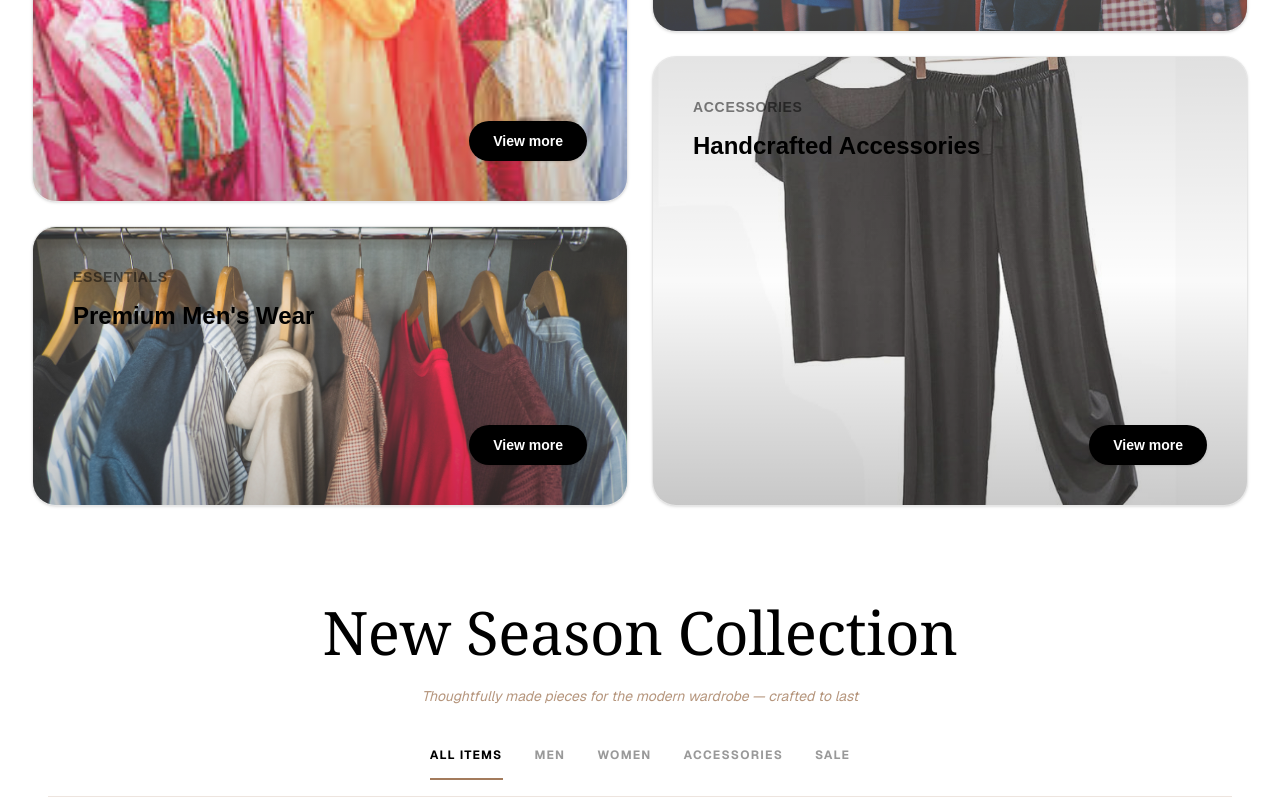
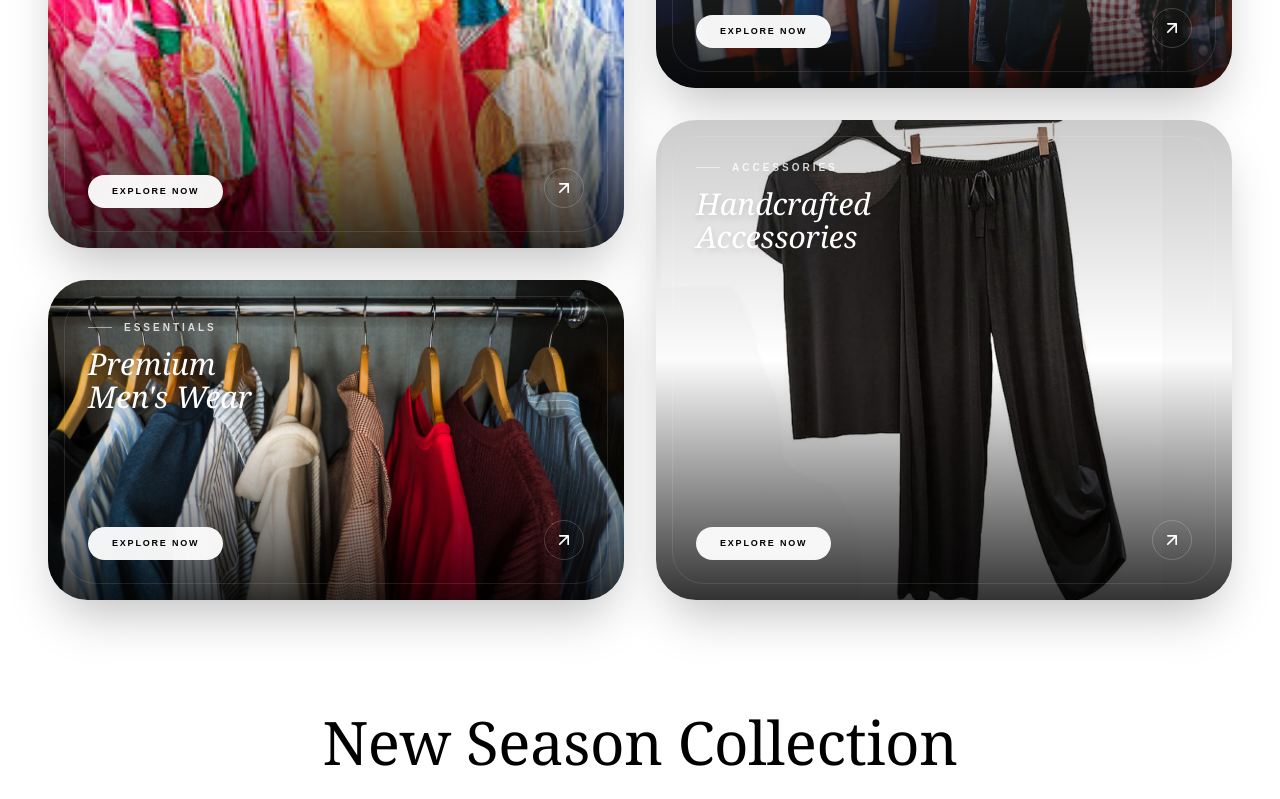
Before and after one commit to Collaborate-team/Clothing-Store-LK-FE, a Next.js app: page / in a window 1280 px wide. Shown: the part 1080-1879 px from the top of the page. Built offline with nearby package versions, Linux system fonts and the light colour scheme.

Commit message:
feat: Add product display components, category grid, and site footer.

```diff
--- a/components/ui/ProductCategoryList.tsx
+++ b/components/ui/ProductCategoryList.tsx
@@ -3,6 +3,10 @@
 import { useState, useEffect } from 'react';
 import ProductCard from '../product/ProductCard';
 import producyImage from '../../public/images/images.jpeg'
+import hoverImage1 from '../../public/images/carousel/carousel-1.jpg'
+import hoverImage2 from '../../public/images/carousel/carousel-2.jpg'
+import hoverImage3 from '../../public/images/carousel/carousel-4.jpg'
+import hoverImage4 from '../../public/images/carousel/carousel-5.jpg'
 
 const ProductCategoryList = () => {
     const [activeTab, setActiveTab] = useState("All Items");
@@ -21,6 +25,7 @@ const ProductCategoryList = () => {
             category: "Women",
             badge: undefined,
             imageUrl: producyImage,
+            hoverImageUrl: hoverImage1,
             sizes: ["S", "M", "L", "XL"]
         },
         {
@@ -31,6 +36,7 @@ const ProductCategoryList = () => {
             category: "Women",
             badge: undefined,
             imageUrl: producyImage,
+            hoverImageUrl: hoverImage2,
             sizes: ["XS", "S", "M", "L"]
         },
         {
@@ -41,6 +47,7 @@ const ProductCategoryList = () => {
             category: "Women",
             badge: "NEW" as const,
             imageUrl: producyImage,
+            hoverImageUrl: hoverImage3,
             sizes: ["XS", "S", "M", "L", "XL"]
         },
         {
@@ -51,6 +58,7 @@ const ProductCategoryList = () => {
             category: "Women",
             badge: undefined,
             imageUrl: producyImage,
+            hoverImageUrl: hoverImage4,
             sizes: ["6", "8", "10", "12", "14", "16"]
         },
         {
@@ -132,12 +140,12 @@ const ProductCategoryList = () => {
                     <h1 className="text-4xl md:text-5xl lg:text-6xl font-serif mb-6 tracking-tight animate-fade-in-down">
                         New Season Collection
                     </h1>
-                    <p className="text-[#A37B5C] italic text-sm md:text-md max-w-lg mx-auto mb-10 opacity-80 animate-fade-in-up">
+                    <p className="text-black italic text-sm md:text-md max-w-lg mx-auto mb-10 opacity-80 animate-fade-in-up">
                         Thoughtfully made pieces for the modern wardrobe — crafted to last
                     </p>
 
                     {/* Tabs */}
-                    <div className="flex flex-wrap justify-center gap-x-8 gap-y-4 border-b border-[#A37B5C]/20 pb-4 mb-16 relative">
+                    <div className="flex flex-wrap justify-center gap-x-8 gap-y-4 border-b border-black/10 pb-4 mb-16 relative">
                         {tabs.map((tab) => (
                             <button
                                 key={tab}
@@ -150,7 +158,7 @@ const ProductCategoryList = () => {
                             >
                                 {tab}
                                 {activeTab === tab && (
-                                    <span className="absolute bottom-0 left-0 w-full h-[2px] bg-[#A37B5C] animate-grow-x"></span>
+                                    <span className="absolute bottom-0 left-0 w-full h-[2px] bg-black animate-grow-x"></span>
                                 )}
                             </button>
                         ))}
@@ -169,6 +177,7 @@ const ProductCategoryList = () => {
                                     originalPrice={product.originalPrice}
                                     badge={product.badge}
                                     imageUrl={product.imageUrl}
+                                    hoverImageUrl={(product as any).hoverImageUrl}
                                     sizes={product.sizes}
                                 />
                             </div>
@@ -182,15 +191,15 @@ const ProductCategoryList = () => {
 
                 {/* Footer */}
                 {visibleCount < filteredProducts.length && (
-                    <div className="mt-20 flex flex-col items-center gap-4 border-t border-[#A37B5C]/10 pt-12 pb-24">
+                    <div className="mt-8 flex flex-col items-center gap-4 border-t border-black/5 pt-8 pb-12">
                         <button
                             onClick={() => setVisibleCount(prev => prev + 4)}
                             className="group flex flex-col items-center gap-3 cursor-pointer"
                         >
-                            <span className="text-[12px] font-bold text-[#A37B5C] underline underline-offset-[10px] decoration-[#A37B5C]/30 group-hover:decoration-[#A37B5C] transition-all tracking-widest uppercase">
+                            <span className="text-[12px] font-bold text-black underline underline-offset-[10px] decoration-black/20 group-hover:decoration-black transition-all tracking-widest uppercase">
                                 Show More
                             </span>
-                            <span className="text-[10px] text-[#A37B5C]/50 font-medium">
+                            <span className="text-[10px] text-black/50 font-medium">
                                 Showing {visibleProducts.length} of {filteredProducts.length} items
                             </span>
                         </button>
--- a/components/ui/categoryGrid.tsx
+++ b/components/ui/categoryGrid.tsx
@@ -1,92 +1,142 @@
+"use client";
+
 import React from "react";
 import Image from "next/image";
 import Link from "next/link";
+import { motion } from "framer-motion";
 
 const CategoryCard = ({
   tagline,
   title,
   className,
-  isSmall,
   imageSrc,
-  href
+  href,
+  delay = 0
 }: {
   tagline: string;
   title: string;
   className?: string;
-  isSmall?: boolean;
   imageSrc: string;
   href: string;
+  delay?: number;
 }) => {
   return (
-    <Link href={href} className={`bg-black/5 rounded-2xl sm:rounded-3xl p-5 sm:p-6 lg:p-10 flex flex-col justify-between relative overflow-hidden group border border-black/5 shadow-sm ${className}`}>
-      {/* Background Image */}
+    <motion.div
+      initial={{ opacity: 0, y: 20 }}
+      whileInView={{ opacity: 1, y: 0 }}
+      viewport={{ once: true }}
+      transition={{ duration: 0.8, delay, ease: [0.215, 0.61, 0.355, 1] }}
+      className={`h-full ${className}`}
+    >
+      <Link href={href} className="group block h-full relative overflow-hidden rounded-[2rem] sm:rounded-[2.5rem] bg-neutral-100 shadow-2xl transition-all duration-500">
+        {/* Background Image with Zoom & Parallax-like effect */}
+        <div className="absolute inset-0 overflow-hidden">
           <Image
             src={imageSrc}
             alt={title}
             fill
             sizes="(max-width: 768px) 100vw, 50vw"
-        className="object-cover opacity-80 group-hover:scale-105 group-hover:opacity-100 transition-all duration-700 ease-in-out"
+            className="object-cover transition-transform duration-1000 ease-out group-hover:scale-110"
           />
-      {/* Gradient Overlay for text readability */}
-      <div className="absolute inset-0 bg-linear-to-t from-black/20 via-transparent to-black/10 pointer-events-none" />
+        </div>
 
-      <div className="relative z-10 w-full sm:w-3/4">
-        <p className="text-black/50 text-[10px] sm:text-xs md:text-sm font-semibold tracking-wider uppercase mb-2 sm:mb-3">
+        {/* Multi-layered Premium Overlay */}
+        <div className="absolute inset-0 bg-gradient-to-b from-black/20 via-transparent to-black/80 transition-opacity duration-500 group-hover:opacity-90" />
+        <div className="absolute inset-0 bg-black/10 opacity-0 group-hover:opacity-100 transition-opacity duration-500" />
+
+        {/* Content Container */}
+        <div className="relative h-full flex flex-col justify-between p-6 sm:p-8 lg:p-10 z-10">
+          <div className="space-y-3">
+            <motion.div
+              initial={{ x: -10, opacity: 0 }}
+              whileInView={{ x: 0, opacity: 1 }}
+              transition={{ delay: delay + 0.3 }}
+              className="flex items-center gap-3"
+            >
+              <div className="w-6 h-[1px] bg-white/50" />
+              <p className="text-white/80 text-[8px] sm:text-[10px] font-black tracking-[0.3em] uppercase">
                 {tagline}
               </p>
-        <h3 className="text-black text-lg sm:text-xl md:text-2xl font-bold leading-snug">
+            </motion.div>
+
+            <h3 className="text-white text-xl sm:text-2xl lg:text-3xl font-serif italic leading-[1.1] max-w-[200px] drop-shadow-md">
               {title}
             </h3>
           </div>
 
-      <div className="mt-auto pt-6 flex w-full relative z-10 items-end justify-start sm:justify-end">
-        <div className="bg-black text-white hover:bg-[#c8b99a] transition-colors px-5 py-2 sm:px-6 sm:py-2.5 rounded-full text-xs sm:text-sm font-semibold whitespace-nowrap shadow-sm">
-          View more
+          <div className="flex justify-between items-end">
+            <div className="overflow-hidden">
+              <div className="inline-flex flex-col">
+                <span className="h-[2px] w-0 bg-white group-hover:w-full transition-all duration-500 ease-out" />
+                <div className="bg-white/95 backdrop-blur-md text-black px-6 py-2.5 rounded-full text-[9px] font-black tracking-[0.2em] uppercase transition-all duration-300 transform group-hover:-translate-y-1 group-hover:shadow-[0_10px_30px_rgba(255,255,255,0.3)]">
+                  Explore Now
                 </div>
               </div>
+            </div>
+
+            {/* Micro Interaction Icon */}
+            <div className="w-10 h-10 rounded-full border border-white/20 flex items-center justify-center transition-all duration-500 group-hover:bg-white group-hover:border-white">
+              <svg
+                width="10"
+                height="10"
+                viewBox="0 0 12 12"
+                fill="none"
+                className="text-white transition-colors duration-500 group-hover:text-black"
+              >
+                <path d="M1 11L11 1M11 1H1M11 1V11" stroke="currentColor" strokeWidth="2" strokeLinecap="round" strokeLinejoin="round"/>
+              </svg>
+            </div>
+          </div>
+        </div>
+
+        {/* Decorative Inner Border */}
+        <div className="absolute inset-4 border border-white/10 rounded-[1.5rem] sm:rounded-[2rem] pointer-events-none transition-all duration-500 group-hover:inset-6 group-hover:border-white/20" />
       </Link>
+    </motion.div>
   );
 };
 
 export default function CategoryGrid() {
   return (
-    <section className="w-full max-w-7xl mx-auto p-4 md:p-6 lg:p-8">
-      <div className="grid grid-cols-1 md:grid-cols-2 gap-4 sm:gap-6">
+    <section className="w-full max-w-7xl mx-auto px-6 md:px-10 lg:px-12 py-12">
+      <div className="grid grid-cols-1 md:grid-cols-2 gap-6 lg:gap-8">
         {/* Left Column */}
-        <div className="flex flex-col gap-4 sm:gap-6">
+        <div className="flex flex-col gap-6 lg:gap-8">
           <CategoryCard
             tagline="COLLECTION"
             title="Discover Our Women's Collection"
             imageSrc="/images/catergoryGrid/cat-01.jpg"
             href="/women"
-            className="min-h-64 sm:min-h-80 md:min-h-112.5"
+            className="aspect-[4/5] md:aspect-auto md:min-h-[480px]"
+            delay={0.1}
           />
           <CategoryCard
             tagline="ESSENTIALS"
             title="Premium Men's Wear"
             imageSrc="/images/catergoryGrid/cat-02.jpg"
             href="/men"
-            className="min-h-48 sm:min-h-55 md:min-h-70"
-            isSmall
+            className="aspect-[4/3] md:aspect-auto md:min-h-[320px]"
+            delay={0.3}
           />
         </div>
 
         {/* Right Column */}
-        <div className="flex flex-col gap-4 sm:gap-6">
+        <div className="flex flex-col gap-6 lg:gap-8">
           <CategoryCard
             tagline="STYLE"
             title="New Kids Arrivals"
             imageSrc="/images/catergoryGrid/cat-03.jpg"
             href="/kids"
-            className="min-h-48 sm:min-h-55 md:min-h-70"
-            isSmall
+            className="aspect-[4/3] md:aspect-auto md:min-h-[320px]"
+            delay={0.2}
           />
           <CategoryCard
             tagline="ACCESSORIES"
             title="Handcrafted Accessories"
             imageSrc="/images/catergoryGrid/cat-04.jpg"
             href="/accessories"
-            className="min-h-64 sm:min-h-80 md:min-h-112.5"
+            className="aspect-[4/5] md:aspect-auto md:min-h-[480px]"
+            delay={0.4}
           />
         </div>
       </div>
```
Also changed, not shown: components/common/Footer.tsx (+17 -5 lines), components/product/ProductCard.tsx (+18 -6 lines). Lines whose indentation alone changed are shown as unchanged.
